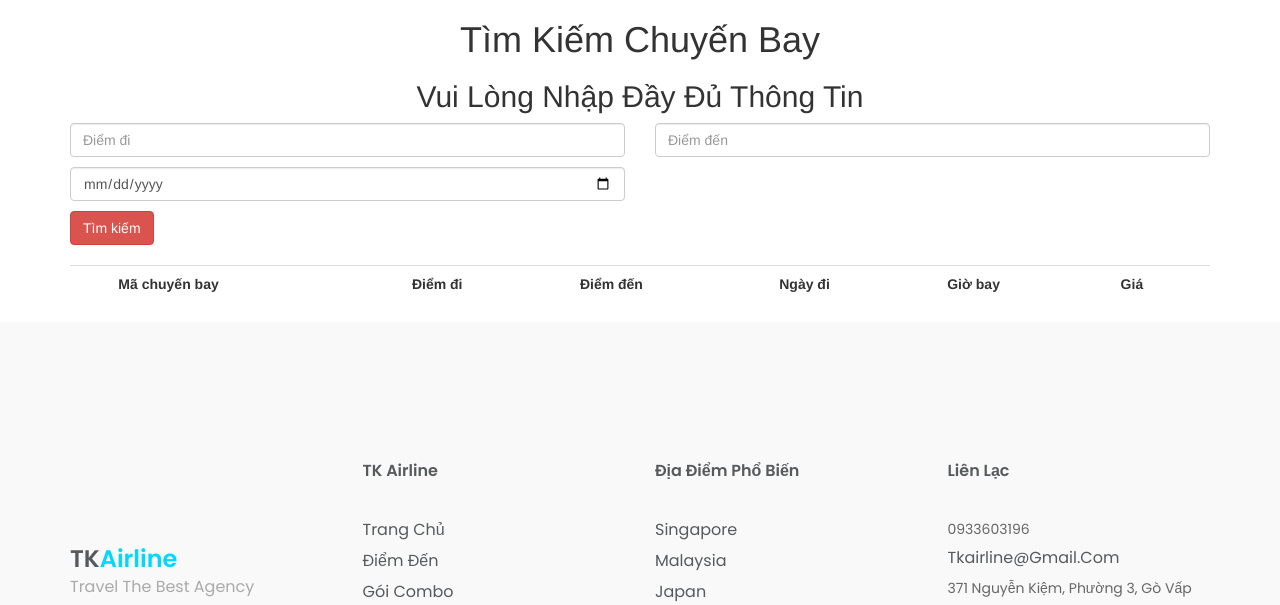
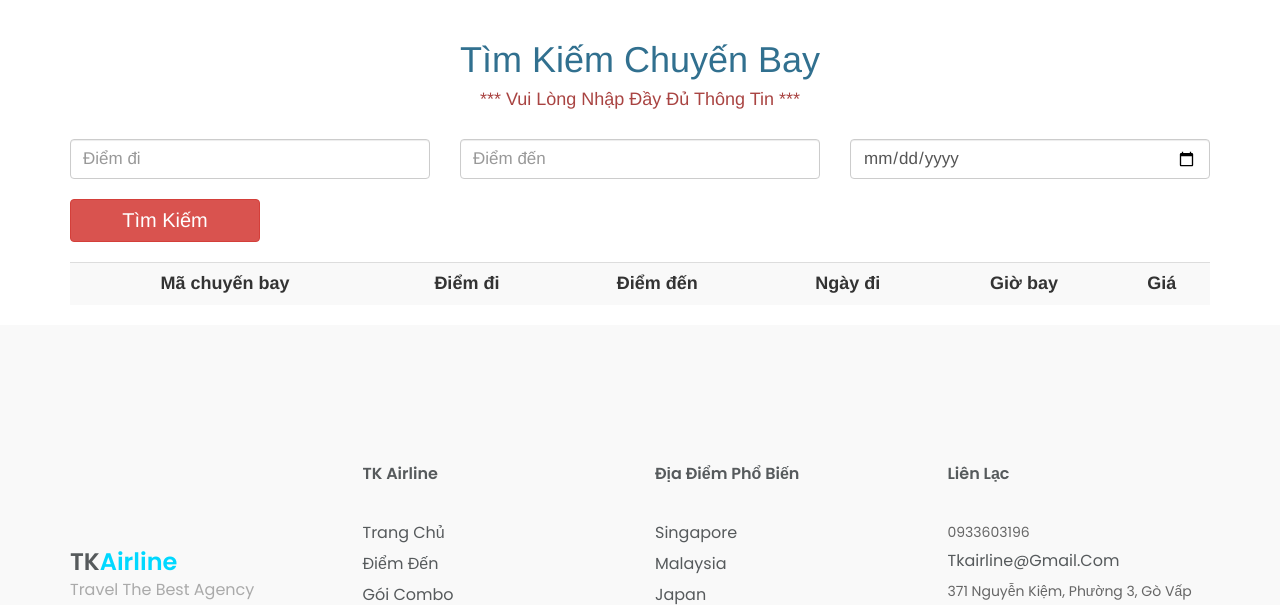
Before and after one commit to vantrung-19042k/bigproject, a Flask app: page /search-flight in a window 1280 px wide. Shown: the part 1000-1605 px from the top of the page. Run offline with Flask 2, Linux system fonts and the light colour scheme; lists and menus that the app fills with data are empty; some libraries are stand-ins or nearby versions; some web fonts are replaced.

Commit message:
update lan sap cuoi

```diff
--- a/app/static/css/style1.css
+++ b/app/static/css/style1.css
@@ -15,3 +15,12 @@
     font-family: Tahoma;
     background-color: #0e90d2;
 }
+
+#height-input{
+    height: 40px;
+    font-size: 17px;
+}
+
+#cus-h1{
+    padding-top: 20px;
+}
--- a/app/templates/base/header.html
+++ b/app/templates/base/header.html
@@ -38,7 +38,7 @@
 
                                 </li>
                                 <li>
-                                    <button class="book-btn" data-wow-delay="1.1s"><a>Đặt ngay</a></button>
+                                    <button class="book-btn" data-wow-delay="1.1s"><a href="#">Đặt ngay</a></button>
                                 </li>
                             </ul>
                         </div>
--- a/app/templates/base/search-tab.html
+++ b/app/templates/base/search-tab.html
@@ -1,45 +1,43 @@
-<h1 class="text-center">Tìm kiếm chuyến bay</h1>
+<h1 id="cus-h1" class="text-center text-info">Tìm kiếm chuyến bay</h1>
 {% if msg %}
-    <h2 class="text-center">{{ msg }}</h2>
+    <h4 class="text-center text-danger">*** {{ msg }} ***</h4>
 {% endif %}
 
-<div class="container">
+<div id="cus-h1" class="container">
     <form action="{{ url_for('search_flight') }}">
         <div class="row">
-            <div class="col-md-6">
-                <input class="form-control" type="text" placeholder="Điểm đi" name="diem_di"/>
+            <div class="col-md-4">
+                <input id="height-input" class="form-control" type="text" placeholder="Điểm đi" name="diem_di"/>
             </div>
-             <div class="col-md-6">
-                <input class="form-control" type="text" placeholder="Điểm đến" name="diem_den"/>
+             <div class="col-md-4">
+                <input id="height-input" class="form-control" type="text" placeholder="Điểm đến" name="diem_den"/>
             </div>
-            <div class="col-md-6">
-                <input style="margin-top: 10px" class="form-control" type="date" placeholder="Ngày đi" name="ngay_di"/>
+            <div class="col-md-4">
+                <input id="height-input" class="form-control" type="date" placeholder="DD/MM/YYYY" name="ngay_di"/>
             </div>
         </div>
-        <button style="margin-top: 10px;margin-bottom: 20px" class="btn btn-danger">Tìm kiếm</button>
+        <button style="margin-top: 20px;margin-bottom: 20px; font-size: 20px" class="btn btn-danger col-md-2">Tìm Kiếm</button>
     </form>
 
     <form action="{{ url_for('book_tickets') }}", method="post">
-        <table class="table">
-            <tr>
-                <th></th>
-                <th>Mã chuyến bay</th>
-                <th>Điểm đi</th>
-                <th>Điểm đến</th>
-                <th>Ngày đi</th>
-                <th>Giờ bay</th>
-                <th>Giá</th>
+        <table class="table table-hover table-striped">
+            <tr style="font-size: 18px">
+                <th class="text-center">Mã chuyến bay</th>
+                <th class="text-center">Điểm đi</th>
+                <th class="text-center">Điểm đến</th>
+                <th class="text-center">Ngày đi</th>
+                <th class="text-center">Giờ bay</th>
+                <th class="text-center">Giá</th>
             </tr>
             {% if flights %}
                 {% for f in flights %}
-                <tr>
-                    <td></td>
-                    <td>{{f.id}}</td>
-                    <td>{{ f.departure_airport }}</td>
-                    <td>{{ f.arrival_airport }}</td>
-                    <td>{{ f.departure_day}}</td>
-                    <td>{{ f.flight_time }}</td>
-                    <td>{{ f.price }}</td>
+                <tr style="font-size: 15px">
+                    <td class="text-center">{{f.id}}</td>
+                    <td class="text-center">{{ f.departure_airport }}</td>
+                    <td class="text-center">{{ f.arrival_airport }}</td>
+                    <td class="text-center">{{ f.departure_day}}</td>
+                    <td class="text-center">{{ f.flight_time }}</td>
+                    <td class="text-center">{{ f.price }}</td>
                     <td><button class="btn btn-danger" value="{{f.id}}" name="btn-chon">Chọn</button></td>
                 </tr>
                 {% endfor %}
```
Also changed, not shown: app/templates/base/book-tickets-result.html (+5 -2 lines), app/templates/base/book-tickets.html (+44 -33 lines).
